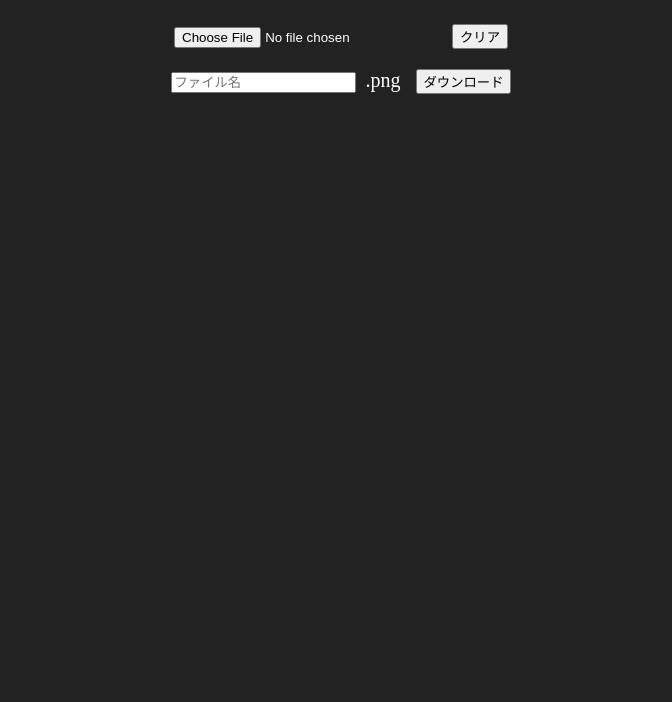
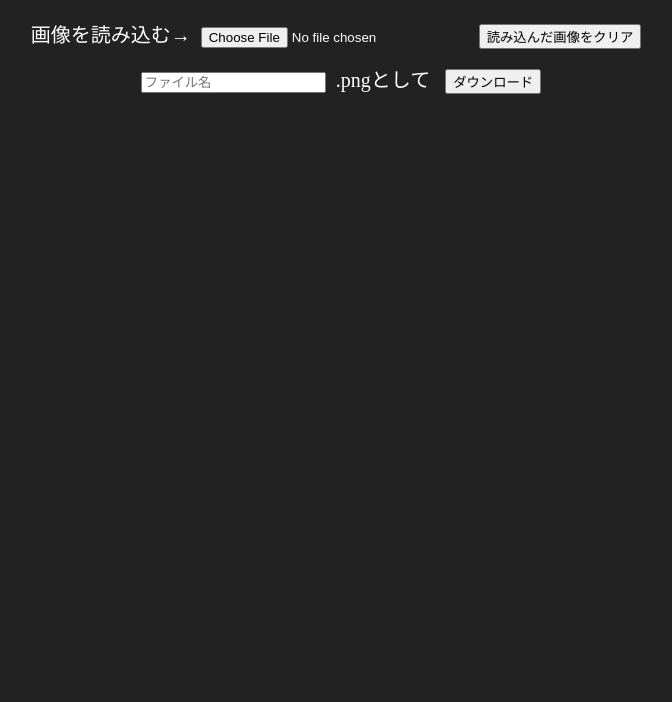
Before and after one commit to angelbeatsow/pngYokonarabeKetsugou, a plain HTML site: page index.html in a window 1280 px wide. Shown: the part 98-800 px from the top of the page, without its empty margins (299-971 px from the left). Drawn offline with Linux system fonts and the light colour scheme.

Commit message:
Update index.html

```diff
--- a/index.html
+++ b/index.html
@@ -16,10 +16,10 @@
 
 <body>
   <h1>png横並べ結合</h1>
-  <input id="input" type="file" accept="image/png"/>
-  <button id="clearButton">クリア</button>
+  画像を読み込む→<input id="input" type="file" accept="image/png"/>
+  <button id="clearButton">読み込んだ画像をクリア</button>
   <br>
-  <input type="text" id="textInput" placeholder="ファイル名" />.png
+  <input type="text" id="textInput" placeholder="ファイル名" />.pngとして
   <button id="dlButton">ダウンロード</button>
   <br>
   <canvas id="canvas">
```
